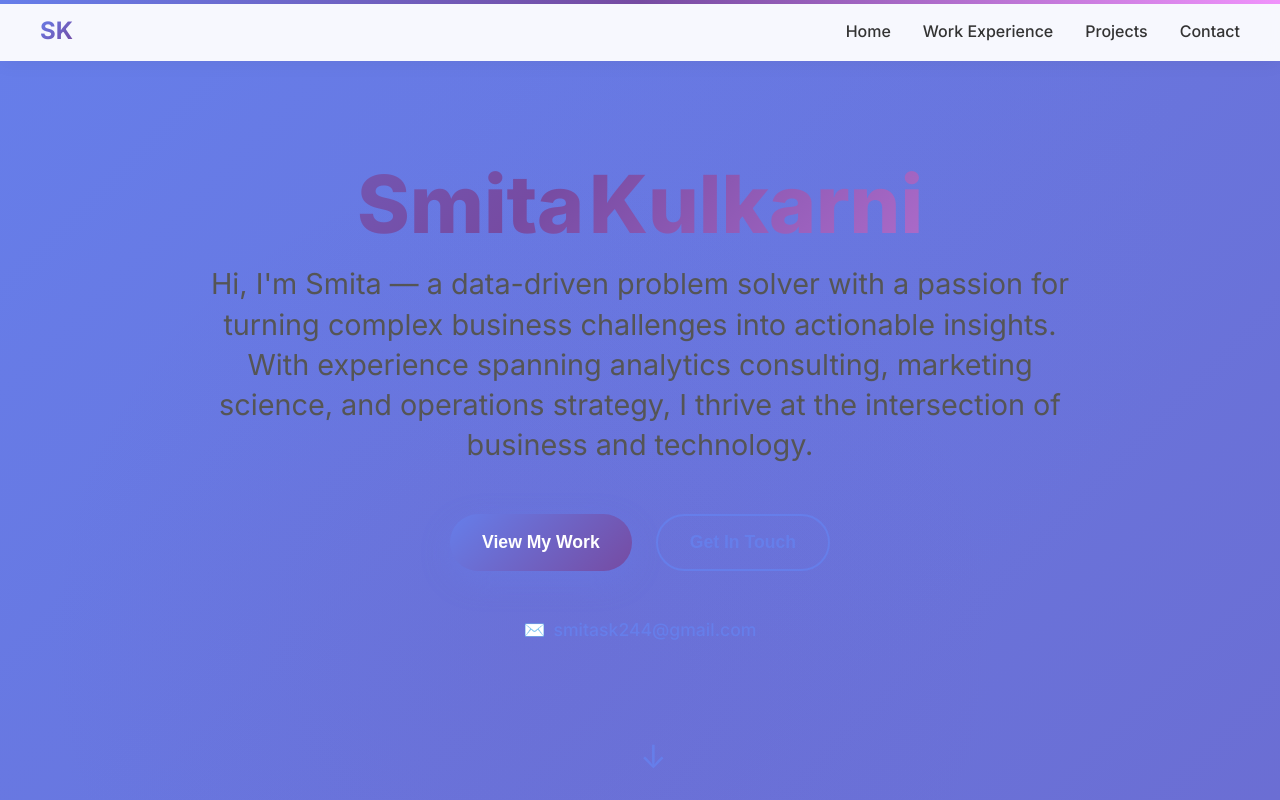
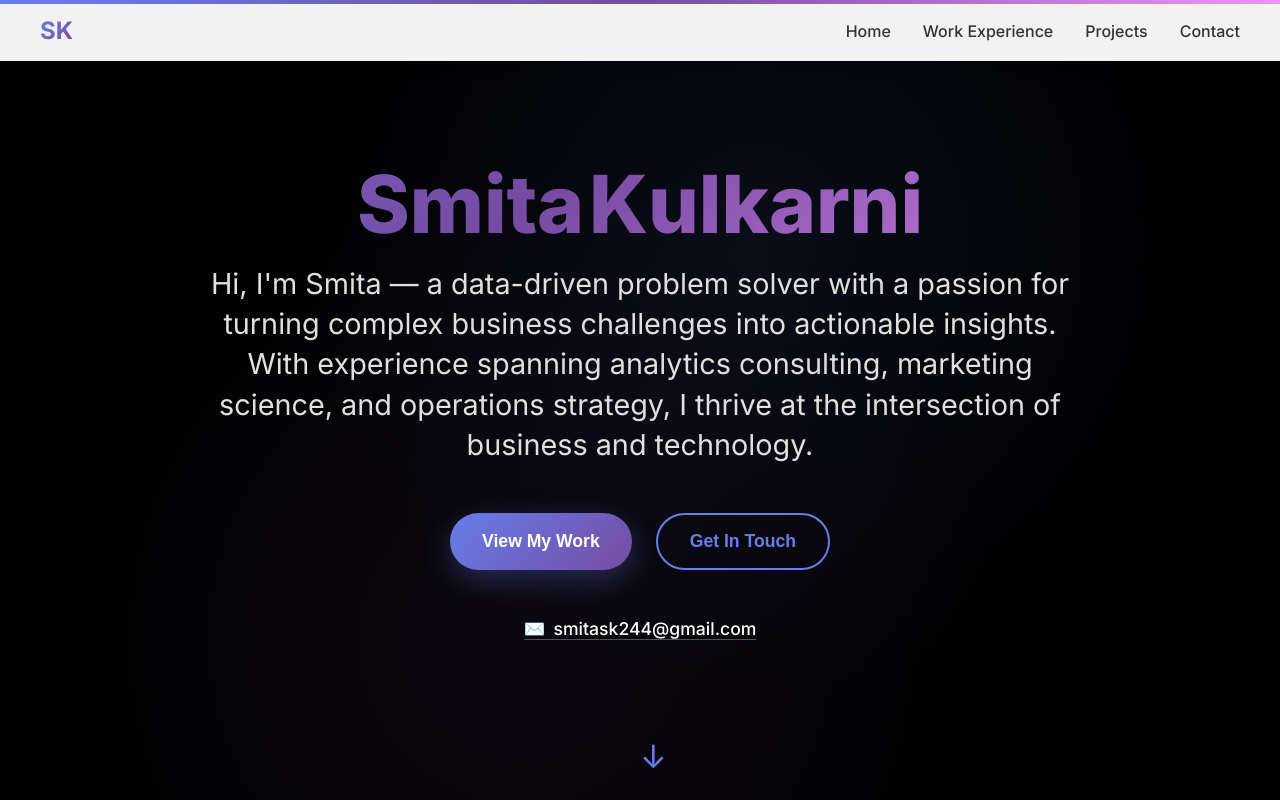
Before and after one commit to Smita-Kulkarni-13/smita-portfolio-code-puppy, a React (Create React App) app: page / in a window 1280 px wide. Shown: the top 800 px of the page. Built offline with nearby package versions, Linux system fonts and the light colour scheme.

Commit message:
change-background-to-black

```diff
--- a/src/App.css
+++ b/src/App.css
@@ -14,9 +14,9 @@ body {
     'Ubuntu', 'Cantarell', 'Fira Sans', 'Droid Sans', 'Helvetica Neue', sans-serif;
   -webkit-font-smoothing: antialiased;
   -moz-osx-font-smoothing: grayscale;
-  background: linear-gradient(135deg, #667eea 0%, #764ba2 100%);
+  background: #000000;
   min-height: 100vh;
-  color: #333;
+  color: #ffffff;
   overflow-x: hidden;
 }
 
@@ -325,8 +325,8 @@ section {
 .footer {
   text-align: center;
   padding: 2rem;
-  background: rgba(255, 255, 255, 0.1);
-  color: white;
+  background: rgba(255, 255, 255, 0.05);
+  color: #ffffff;
 }
 
 /* Section Titles */
--- a/src/components/Contact.js
+++ b/src/components/Contact.js
@@ -98,7 +98,7 @@ const Contact = () => {
           variants={itemVariants}
           style={{
             fontSize: '1.2rem',
-            color: '#666',
+            color: '#e0e0e0',
             marginBottom: '3rem',
             maxWidth: '600px',
             margin: '0 auto 3rem auto',
--- a/src/components/Hero.js
+++ b/src/components/Hero.js
@@ -134,7 +134,7 @@ const Hero = () => {
             fontSize: 'clamp(1.2rem, 3vw, 1.8rem)',
             fontWeight: 400,
             marginBottom: '2rem',
-            color: '#555',
+            color: '#e0e0e0',
             lineHeight: 1.4,
             maxWidth: '900px',
             margin: '0 auto 3rem auto'
@@ -207,7 +207,7 @@ const Hero = () => {
             justifyContent: 'center',
             flexWrap: 'wrap',
             fontSize: '1.1rem',
-            color: '#666'
+            color: '#e0e0e0'
           }}
         >
           <motion.a
@@ -215,12 +215,13 @@ const Hero = () => {
             whileHover={{ scale: 1.1 }}
             whileTap={{ scale: 0.9 }}
             style={{
-              color: '#667eea',
+              color: '#ffffff',
               textDecoration: 'none',
               fontWeight: '500',
               display: 'flex',
               alignItems: 'center',
-              gap: '0.5rem'
+              gap: '0.5rem',
+              borderBottom: '1px solid rgba(255, 255, 255, 0.3)'
             }}
           >
             <span>✉️</span> smitask244@gmail.com
```
